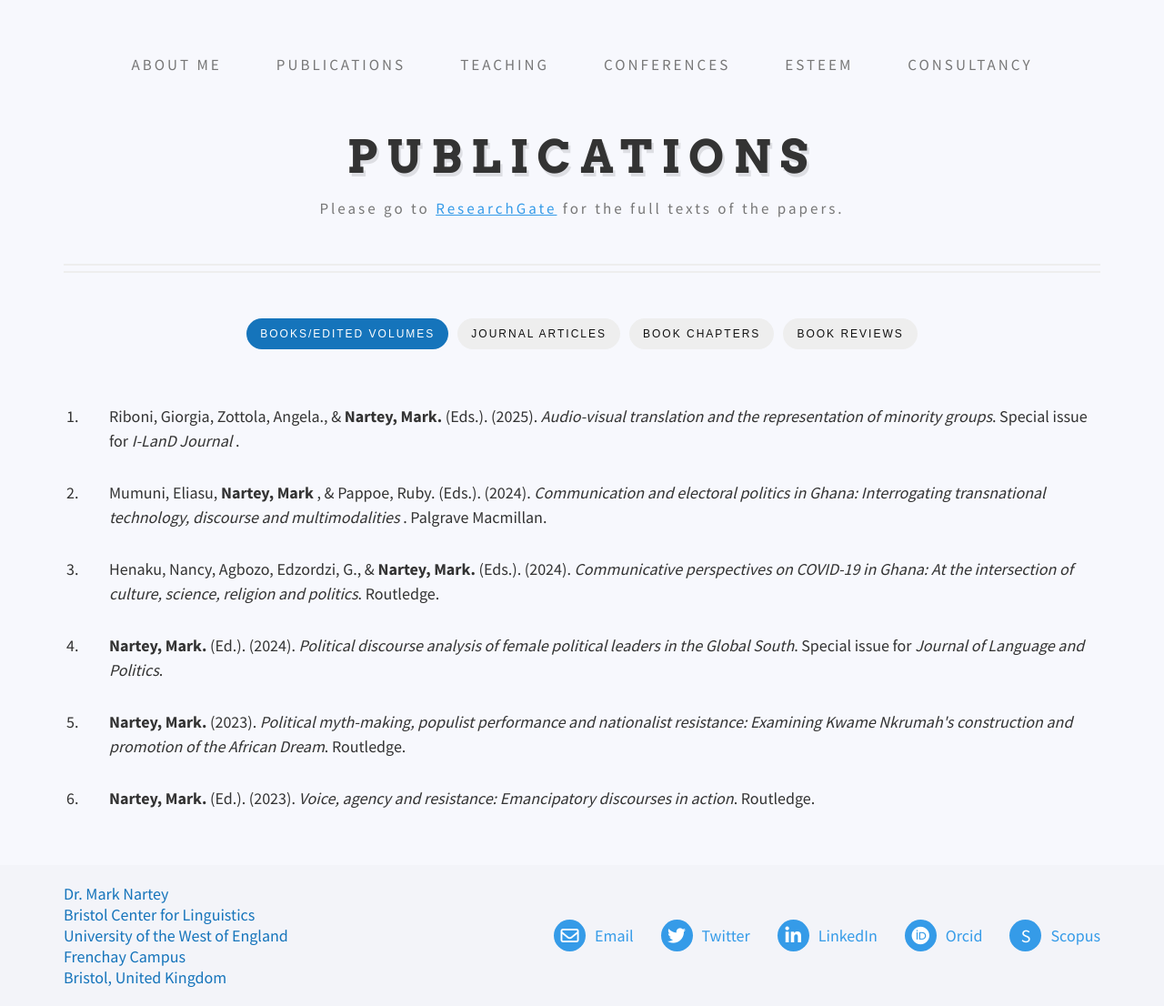
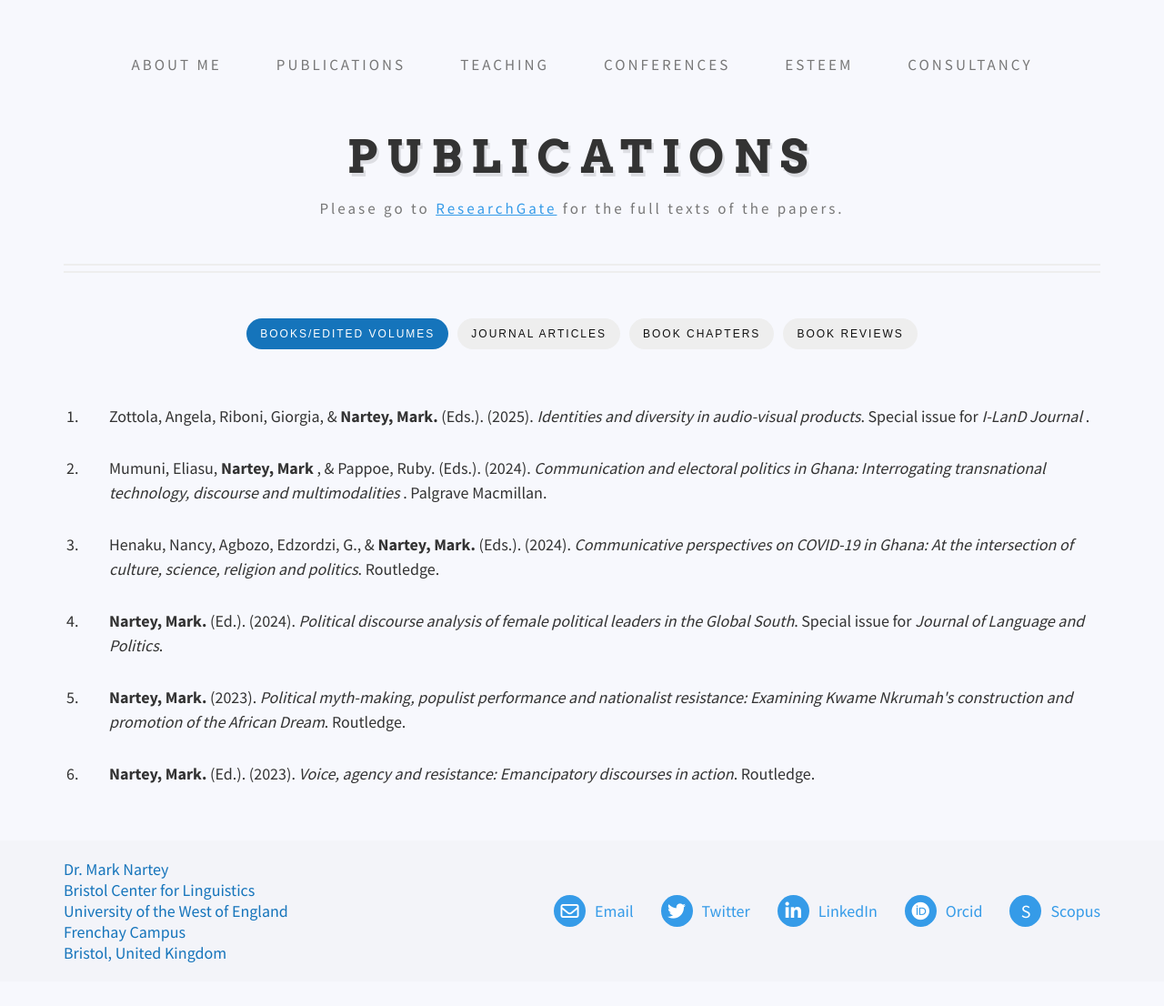
Before and after one commit to danielcornock/marknartey.com, a Jekyll site: the page built from _pages/publications.md, in a window 1280 px wide. Shown: the whole page at 91% size. Built offline with Jekyll 4.4.1, drawn with Linux system fonts in a browser that asks for light colours; nearby versions of some CDN libraries; after the commit the page ends 1079 px from its top, so only the background shows below that.

Commit message:
Update Content “Books”

```diff
--- a/_data/books.yml
+++ b/_data/books.yml
@@ -1,7 +1,7 @@
 items:
-  - content: Riboni, Giorgia, Zottola, Angela., & <b> Nartey, Mark.</b> (Eds.).
-      (2025). <i> Audio-visual translation and the representation of minority
-      groups</I>. Special issue for <i> I-LanD Journal</I> .
+  - content: Zottola, Angela, Riboni, Giorgia, & <b> Nartey, Mark.</b> (Eds.).
+      (2025). <i> Identities and diversity in audio-visual products</I>. Special
+      issue for <i> I-LanD Journal</I> .
   - content: "Mumuni, Eliasu, <b> Nartey, Mark </b>, & Pappoe, Ruby. (Eds.). (2024).
       <i> Communication and electoral politics in Ghana: Interrogating
       transnational technology, discourse and multimodalities </I>. Palgrave
```
